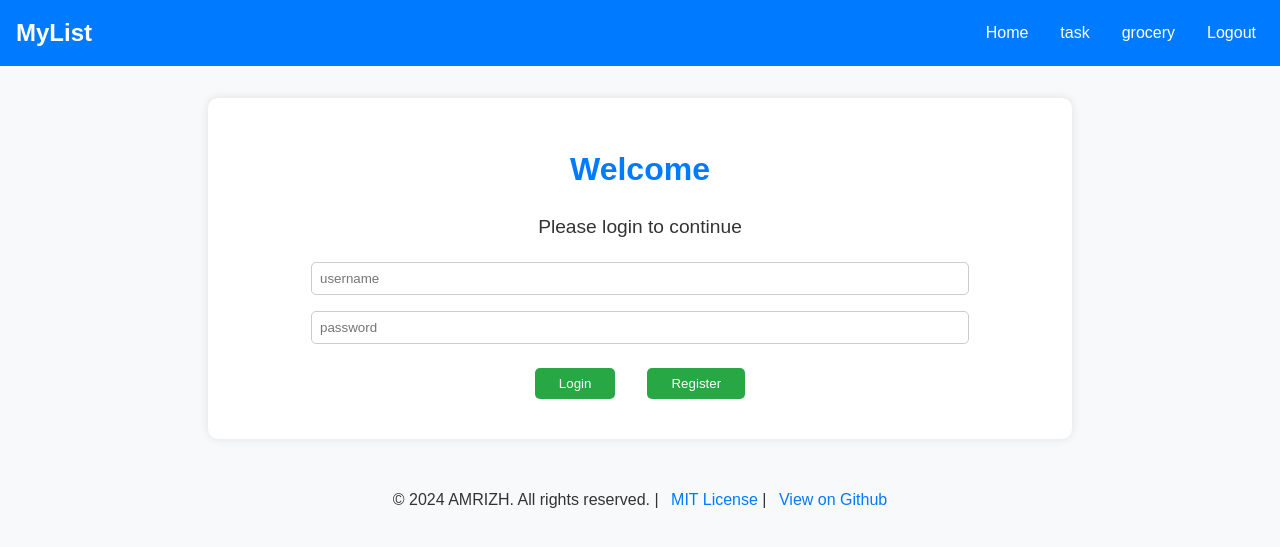
After one commit to AMRIZH/todolist, a Flask app: page /login in a window 1280 px wide. The commit adds this page. Shown: the top 547 px of the page. Run offline with Flask 3, Linux system fonts and the light colour scheme.

Commit message:
add auth system

```diff
--- a/app.py
+++ b/app.py
@@ -1,18 +1,20 @@
-from flask import Flask, render_template, request, redirect
+from flask import Flask, render_template, request, redirect, session, url_for
 from flask_scss import Scss
 from flask_sqlalchemy import SQLAlchemy
 from datetime import datetime
-# from markupsafe import escape
+from werkzeug.security import generate_password_hash, check_password_hash
+
 # initiate flask app
 app = Flask(__name__)
+app.secret_key = 'yoursecretkey' # secret key for session
 Scss(app, static_dir='static', asset_dir='assets') # initiate scss
 
 # initiate database
-app.config['SQLALCHEMY_DATABASE_URI'] = 'sqlite:///task.db'
-app.config['SQLALCHEMY_TRACK_MODIFICATIONS'] = False
+app.config['SQLALCHEMY_DATABASE_URI'] = 'sqlite:///mylist.db'
+app.config['SQLALCHEMY_TRACK_MODIFICATIONS'] = False # turn off the modification tracker
 db = SQLAlchemy(app)
 
-# create a class for the database
+# set up class for the database
 # data class ~ table
 class Task(db.Model):
     id = db.Column(db.Integer, primary_key=True)
@@ -23,15 +25,33 @@ class Task(db.Model):
     def __repr__(self): # primary key of the table
         return f'Task {self.id}'
 
+class Items(db.Model):
+    id = db.Column(db.Integer, primary_key=True)
+    content = db.Column(db.String(100), nullable=False)
+    completed = db.Column(db.Integer, default=0)
+    created = db.Column(db.DateTime, default=datetime.utcnow)
+
+    def __repr__(self): # primary key of the table
+        return f'Item {self.id}'
+
+class User(db.Model):
+    id = db.Column(db.Integer, primary_key=True)
+    username = db.Column(db.String(50), nullable=False, unique=True)
+    password_hash = db.Column(db.String(200), nullable=False)
+
+    def __repr__(self):
+        return f'User {self.id}'
+
+    def set_password(self, password): # hash the password
+        self.password_hash = generate_password_hash(password)
+
+    def check_password(self, password): # check the password
+        return check_password_hash(self.password_hash, password)
+
 with app.app_context():
     db.create_all() # create the database
 
 # define app routes or url paths
-# home page
-@app.route('/')
-def hello():
-    return render_template('index.html')
-
 # task page
 @app.route('/task', methods=['GET', 'POST'])
 def taskpage():
@@ -80,6 +100,108 @@ def update(id: int):
     else:
         return render_template('update.html', task=task)
 
+# ===============================================
+# To buy list
+@app.route('/buy', methods=['GET', 'POST'])
+def buyPage():
+    # add item
+    if request.method == 'POST':
+        item_content = request.form['content'] # get the content from the form
+        new_item = Items(content=item_content) # create a new buy
+
+        try:
+            db.session.add(new_item) # establish connection with database and add the new buy
+            db.session.commit() # commit the changes
+            return redirect('/buy') # redirect to the buy page
+        except Exception as e:
+            print(f"Error: {e}")
+            return 'There was an issue adding the item'
+    # see all current item
+    else:
+        items = Items.query.order_by(Items.created).all() # get all the items from the database
+        return render_template('buy.html', items=items) # render the buy page with the items
+
+# delete task
+@app.route('/deleteitem/<int:id>')
+def deleteitem(id: int):
+    delete_item = Items.query.get_or_404(id) # get the item to delete
+    try:
+        db.session.delete(delete_item) # delete the item
+        db.session.commit() # commit the changes
+        return redirect('/buy') # redirect to the buy page
+    except Exception as e:
+        print(f"Error: {e}")
+        return 'There was a problem deleting that item'
+
+
+# edit item
+@app.route('/edit/<int:id>', methods=['GET', 'POST'])
+def edit(id: int):
+    item = Items.query.get_or_404(id) # get the item to edit
+    if request.method == 'POST':
+        item.content = request.form['content'] # get the new content
+        try:
+            db.session.commit() # commit the changes
+            return redirect('/buy') # redirect to the buy page
+        except Exception as e:
+            print(f"Error: {e}")
+            return 'There was an issue editing your item'
+    else:
+        return render_template('edit.html', item=item)
+
+# ===============================================
+# auth page
+@app.route('/')
+def home():
+    if 'username' in session:
+        print(f'You are logged in as {session["username"]}')
+        return redirect(url_for('dashboard'))
+    return render_template('index.html')
+
+# login and register
+@app.route('/login', methods=['GET', 'POST'])
+def login_register():
+    if request.method == 'POST': # check if the form is submitted
+        action = request.form['action']
+        username = request.form['username']
+        password = request.form['password']
+
+        if action == 'login': # check if the action is login
+            # check if the user exists and the password is correct
+            user = User.query.filter_by(username=username).first()
+            if user and user.check_password(password):
+                session['username'] = username
+                session['user_id'] = user.id
+                return redirect(url_for('dashboard'))
+            return render_template('login.html', message='Invalid username or password')
+        elif action == 'register': # check if the action is register
+            # check if the username already exists
+            user = User.query.filter_by(username=username).first()
+            if user:
+                return render_template('login.html', message='Username already exists')
+            else: # create a new user
+                new_user = User(username=username)
+                new_user.set_password(password)
+                db.session.add(new_user)
+                db.session.commit()
+                session['username'] = username # add the username to the session
+                session['user_id'] = new_user.id # add the user_id to the session
+                return redirect(url_for('dashboard'))
+    return render_template('login.html') # render the login page
+
+# dashboard
+@app.route('/dashboard')
+def dashboard():
+    if 'username' in session: # check if the user is logged in
+        return render_template('dashboard.html', username=session['username']) # render the dashboard
+    return redirect(url_for('home')) # redirect to the index page
+
+# logout
+@app.route('/logout')
+def logout():
+    session.pop('username', None) # remove the username from the session
+    session.pop('user_id', None) # remove the user_id from the session
+    return redirect(url_for('home')) # redirect to the index page
 
 # run the app
 if __name__ == '__main__':
--- a/static/styles.css
+++ b/static/styles.css
@@ -71,6 +71,27 @@ h3 {
   text-align: center;
 }
 
+.row {
+  display: flex;
+  justify-content: center;
+  gap: 1rem;
+}
+
+.btn {
+  background-color: #007bff;
+  color: #fff;
+  padding: 0.5rem 1rem;
+  border: none;
+  border-radius: 5px;
+  cursor: pointer;
+  text-decoration: none;
+  display: inline-block;
+  text-align: center;
+}
+.btn:hover {
+  background-color: #0056b3;
+}
+
 table {
   width: 100%;
   border-collapse: collapse;
@@ -103,23 +124,30 @@ form {
   align-items: center;
   flex-direction: column;
 }
-form input[type=text] {
+form input[type=text], form input[type=password] {
   width: 80%;
   padding: 0.5rem;
   margin-bottom: 1rem;
   border: 1px solid #ccc;
   border-radius: 5px;
 }
-form input[type=submit] {
+form input[type=submit], form .btn-login, form .btn-register {
   background-color: #28a745;
   color: #fff;
   padding: 0.5rem 1.5rem;
   border: none;
   border-radius: 5px;
   cursor: pointer;
+  margin: 0.5rem;
 }
-form input[type=submit]:hover {
+form input[type=submit]:hover, form .btn-login:hover, form .btn-register:hover {
   background-color: #218838;
+}
+
+.error-message {
+  color: red;
+  font-size: 1rem;
+  margin-top: 1rem;
 }
 
 .footer {
--- a/static/styles.scss
+++ b/static/styles.scss
@@ -78,6 +78,28 @@ h3 {
   text-align: center;
 }
 
+.row {
+  display: flex;
+  justify-content: center;
+  gap: 1rem;
+}
+
+.btn {
+  background-color: $primary-color;
+  color: #fff;
+  padding: 0.5rem 1rem;
+  border: none;
+  border-radius: 5px;
+  cursor: pointer;
+  text-decoration: none;
+  display: inline-block;
+  text-align: center;
+
+  &:hover {
+    background-color: $primary-hover;
+  }
+}
+
 table {
   width: 100%;
   border-collapse: collapse;
@@ -115,7 +137,7 @@ form {
   align-items: center;
   flex-direction: column;
 
-  input[type="text"] {
+  input[type="text"], input[type="password"] {
     width: 80%;
     padding: 0.5rem;
     margin-bottom: 1rem;
@@ -123,18 +145,25 @@ form {
     border-radius: 5px;
   }
 
-  input[type="submit"] {
+  input[type="submit"], .btn-login, .btn-register {
     background-color: $success-color;
     color: #fff;
     padding: 0.5rem 1.5rem;
     border: none;
     border-radius: 5px;
     cursor: pointer;
+    margin: 0.5rem;
 
     &:hover {
       background-color: $success-hover;
     }
   }
+}
+
+.error-message {
+  color: red;
+  font-size: 1rem;
+  margin-top: 1rem;
 }
 
 .footer {
--- a/templates/base.html
+++ b/templates/base.html
@@ -13,10 +13,12 @@
   <body>
     <!-- Navbar -->
     <div class="navbar">
-      <a href="#" class="logo">MyWebsite</a>
+      <a href="/" class="logo">MyList</a>
       <div class="menu">
         <a href="/">Home</a>
         <a href="/task">task</a>
+        <a href="/buy">grocery</a>
+        <a href="{{url_for('logout')}}">Logout</a>
       </div>
     </div>
 
@@ -26,9 +28,9 @@
     <!-- Footer -->
     <div class="footer">
       <p>
-        &copy; 2024 Amri Zadi. All rights reserved. |
-        <a href="#privacy">Privacy Policy</a> |
-        <a href="#terms">Terms of Service</a>
+        &copy; 2024 AMRIZH. All rights reserved. |
+        <a href="https://github.com/AMRIZH/todolist?tab=MIT-1-ov-file" target="_blank">MIT License</a> |
+        <a href="https://github.com/AMRIZH/todolist" target="_blank">View on Github</a>
       </p>
     </div>
   </body>
--- /dev/null
+++ b/templates/login.html
@@ -0,0 +1,33 @@
+{% extends "base.html" %}
+
+{% block head %}
+<title>Login</title>
+{% endblock %}
+
+{% block body %}
+<div class="content">
+  <h1>Welcome</h1>
+  <p class="description">Please login to continue</p>
+  <form id="auth-form" action="{{url_for('login_register')}}" method="POST">
+    <input type="text" name="username" placeholder="username" class="input-field">
+    <input type="password" name="password" placeholder="password" class="input-field">
+    <input type="hidden" name="action" id="action" value="login">
+    <div class="row">
+      <input type="submit" value="Login" class="btn btn-login" onclick="setActionForm('login')">
+      <input type="button" value="Register" class="btn btn-register" onclick="setActionForm('register')">
+    </div>
+    {% if message %}
+    <p class="error-message">{{ message }}</p>
+    {% endif %}
+  </form>
+</div>
+
+<!-- make login form same as register form -->
+<script>
+  function setActionForm(action) {
+    let form = document.getElementById('auth-form');
+    document.getElementById('action').value = action;
+    form.submit();
+  }
+</script>
+{% endblock %}
--- a/wsgi.py
+++ b/wsgi.py
@@ -1,5 +1,5 @@
 import sys
-path='/home/micinlezatoz/todolist'
+path='/home/user/mylist'
 if path not in sys.path:
     sys.path.append(path)
 from app import app as application
```
Also changed, not shown: templates/base-guest.html (added, +31 -0 lines), templates/buy.html (added, +37 -0 lines), templates/dashboard.html (added, +16 -0 lines), templates/edit.html (added, +15 -0 lines), templates/index.html (+14 -6 lines), README.md, 2 other files.
